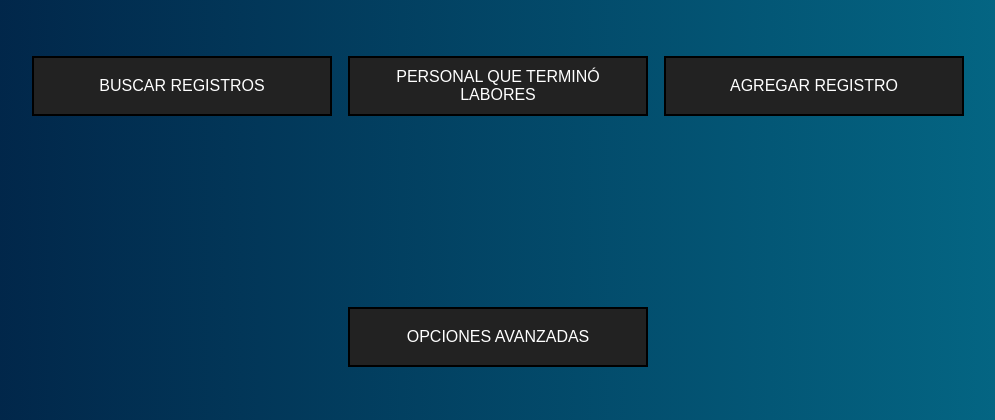
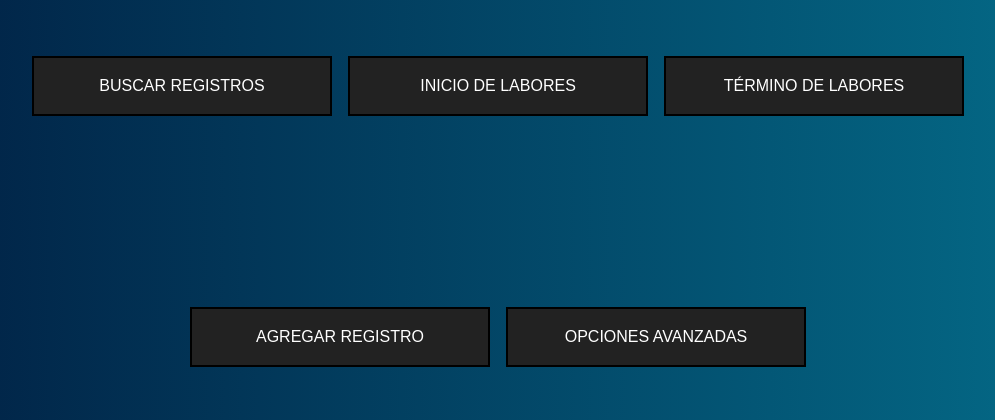
Before and after one commit to Bjrzum/scris-v3.1, a PHP site: page /avanzado.php in a window 1280 px wide. Shown: the part 114-534 px from the top of the page, without its empty margins (142-1137 px from the left). Run offline with PHP 8.4, Linux system fonts and the light colour scheme; the visitor is signed in with stand-in values (Sample User, id 1); some libraries are stand-ins or nearby versions.

Commit message:
Nuevo link y modificación de lin en el archivo avanzado.php

```diff
--- a/public/avanzado.php
+++ b/public/avanzado.php
@@ -55,7 +55,8 @@ date_default_timezone_set('America/Bogota');
     <section class="section">
         <div class="flex">
             <a href="buscar.php" class="buscar_registros">BUSCAR REGISTROS</a>
-            <a href="termino_labores.php" class="termino_labores">PERSONAL QUE TERMINÓ LABORES</a>
+            <a href="termino_labores.php" class="termino_labores">INICIO DE LABORES</a>
+            <a href="termino_labores.php" class="termino_labores">TÉRMINO DE LABORES</a>
             <a href="agregar_registro.php" class="agregar_registro.php">AGREGAR REGISTRO</a>
             <button class="avanzado">OPCIONES AVANZADAS</button>
         </div>
```
Also changed, not shown: public/db/scris.db.
